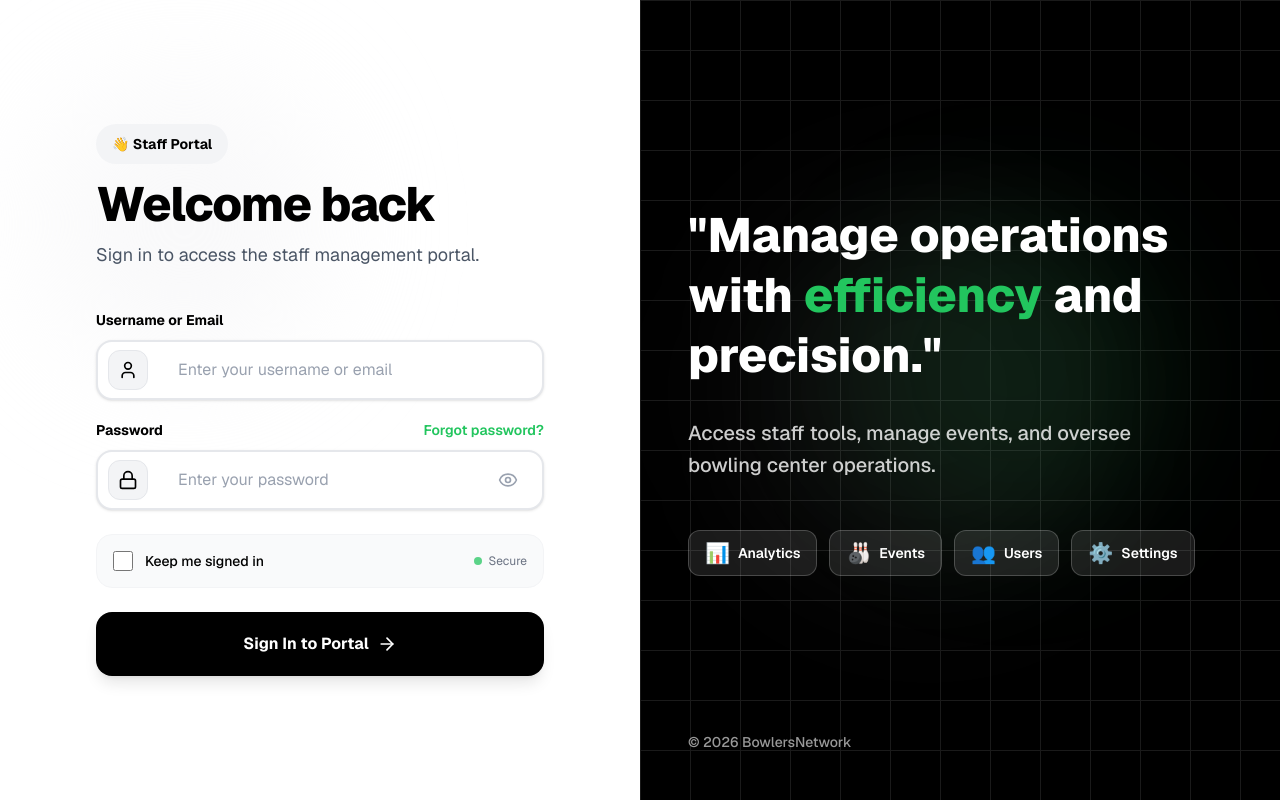
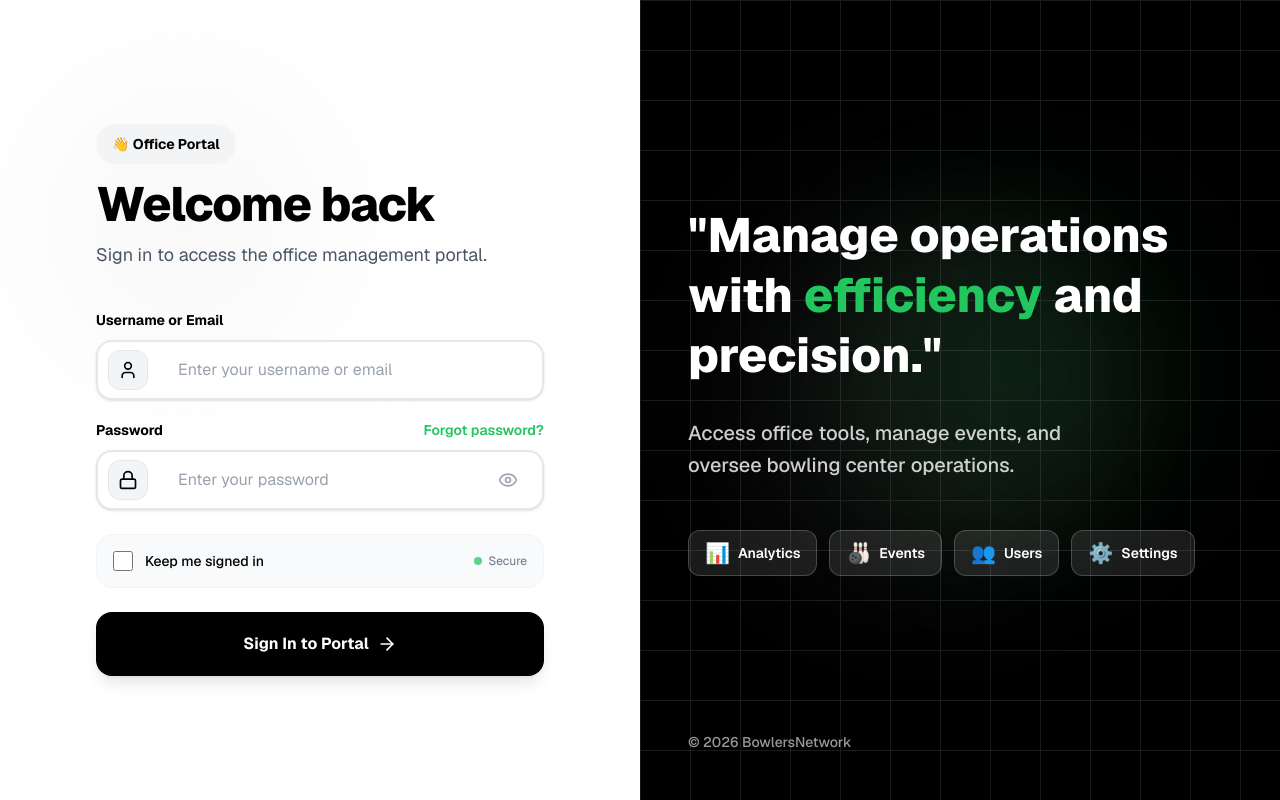
Before and after one commit to zamansheikh/staffs_bowersnetwork, a Next.js app: page /signin in a window 1280 px wide. Built offline with nearby package versions, Linux system fonts and the light colour scheme.

Commit message:
feat: Implement initial sign-in page, configure root application layout, and add documentation file.

```diff
--- a/src/app/layout.tsx
+++ b/src/app/layout.tsx
@@ -14,8 +14,8 @@ const geistMono = Geist_Mono({
 });
 
 export const metadata: Metadata = {
-    title: "Staffs Portal - BowlersNetwork",
-    description: "Staff management portal for BowlersNetwork operations",
+    title: "Office Portal - BowlersNetwork",
+    description: "Office management portal for BowlersNetwork operations",
 };
 
 export default function RootLayout({
--- a/src/app/signin/page.tsx
+++ b/src/app/signin/page.tsx
@@ -33,7 +33,9 @@ export default function SignIn() {
         try {
             const result = await signin(username, password);
             if (result.success) {
-                router.push('/dashboard');
+                // Force navigation to dashboard
+                router.replace('/dashboard');
+                router.refresh();
             } else {
                 setError(result.error || 'Invalid credentials. Please try again.');
             }
@@ -58,7 +60,7 @@ export default function SignIn() {
                         <div className="relative h-12 w-48 rounded-lg overflow-hidden shadow-md">
                             <Image
                                 src="https://logos.bowlersnetwork.com/office_logo.png"
-                                alt="The Office - Staff Portal"
+                                alt="The Office Portal"
                                 fill
                                 className="object-contain"
                                 unoptimized
@@ -68,13 +70,13 @@ export default function SignIn() {
 
                     <div className="mb-10 animate-in">
                         <div className="inline-block px-4 py-2 bg-gray-100 rounded-full mb-4">
-                            <span className="text-sm font-bold text-black">👋 Staff Portal</span>
+                            <span className="text-sm font-bold text-black">👋 Office Portal</span>
                         </div>
                         <h1 className="text-5xl font-extrabold text-black tracking-tight mb-3">
                             Welcome back
                         </h1>
                         <p className="text-gray-600 text-lg leading-relaxed">
-                            Sign in to access the staff management portal.
+                            Sign in to access the office management portal.
                         </p>
                     </div>
 
@@ -221,7 +223,7 @@ export default function SignIn() {
                         <div className="relative h-16 w-64 rounded-lg overflow-hidden">
                             <Image
                                 src="https://logos.bowlersnetwork.com/office_logo.png"
-                                alt="The Office - Staff Portal"
+                                alt="The Office Portal"
                                 fill
                                 className="object-contain"
                                 unoptimized
@@ -236,7 +238,7 @@ export default function SignIn() {
                         </blockquote>
 
                         <p className="text-xl text-white/80 leading-relaxed max-w-md font-medium">
-                            Access staff tools, manage events, and oversee bowling center operations.
+                            Access office tools, manage events, and oversee bowling center operations.
                         </p>
 
                         {/* Feature Pills */}
```
